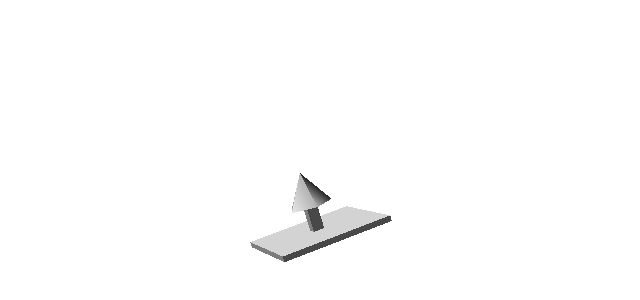
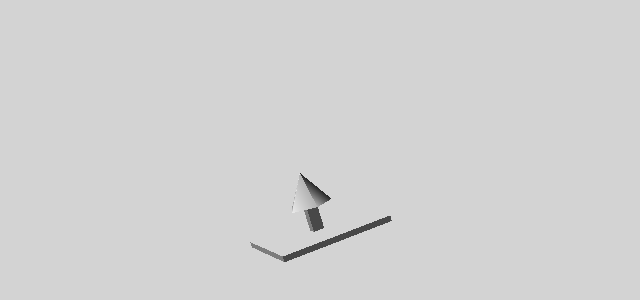
Before and after one commit to luukdv/canvas-fiddling, a website built with webpack: page public/index.html in a window 1280 px wide. Shown: the part 168-468 px from the top of the page, without its empty margins (322-962 px from the left). Built offline with nearby package versions, Linux system fonts and the light colour scheme.

Commit message:
:art: Body background color

```diff
--- a/public/index.html
+++ b/public/index.html
@@ -3,7 +3,7 @@
 <html>
     <head>
         <style>
-            body { margin: 0 }
+            body { background: lightgrey; margin: 0 }
             canvas { display: block }
         </style>
     </head>
```
